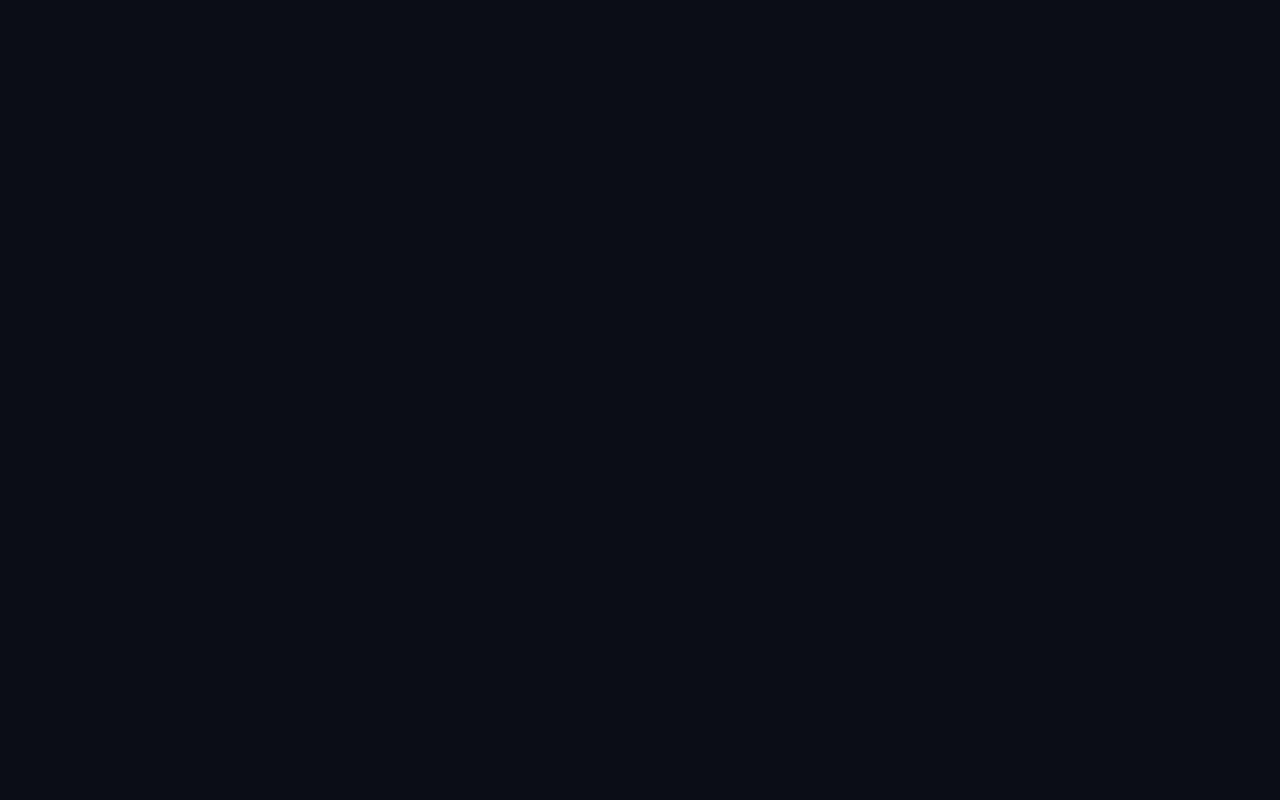
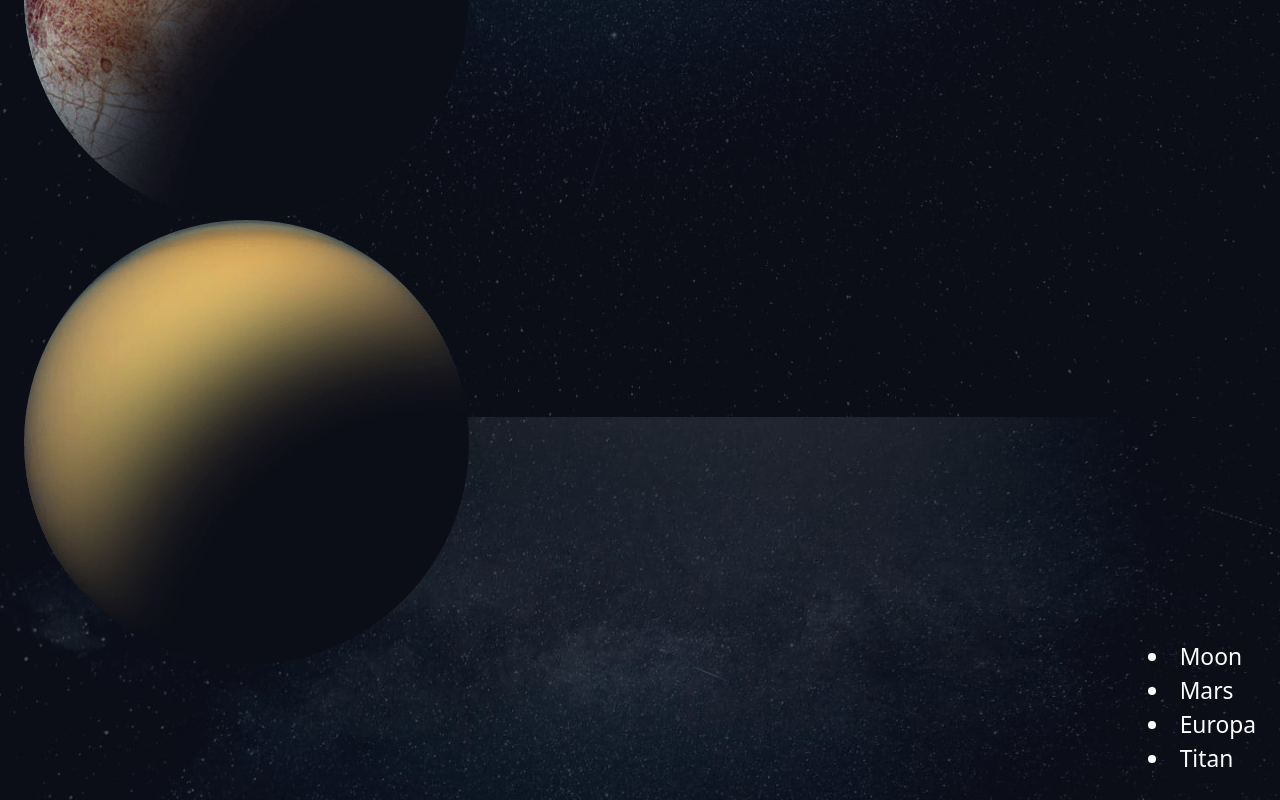
Before and after one commit to ayezabashir/space-tourism-website, a React (Vite) app: page /destination in a window 1280 px wide. Shown: the part 1183-1983 px from the top of the page. Before the commit the page ends 800 px from the top, so only its background shows below. Built offline with nearby package versions, Linux system fonts and the light colour scheme; a web font is replaced by a local one.

Commit message:
destination page

```diff
--- a/src/pages/Destination.jsx
+++ b/src/pages/Destination.jsx
@@ -1,15 +1,38 @@
-import React from 'react'
+import { useState } from "react"
+import data from "/src/data/data.json"
 
 const Destination = () => {
+  const [currDestination, setCurrDestination] = useState('moon');
+  const destinations = data.destinations;
   return (
-    <div className='bg-[url(/src/assets/home/background-home-mobile.jpg)] sm:bg-[url(/src/assets/home/background-home-tablet.jpg)] lg:bg-[url(/src/assets/home/background-home-desktop.jpg)] bg-fixed bg-no-repeat bg-cover min-h-screen w-full'
+    <div className='bg-[url(/src/assets/destination/background-destination-mobile.jpg)] sm:bg-[url(/src/assets/destination/background-destination-tablet.jpg)] lg:bg-[url(/src/assets/destination/background-destination-desktop.jpg)] bg-fixed bg-no-repeat bg-cover min-h-screen w-full'
       aria-label='Space travel destinations' >
       <div className='container'>
-      <h1 className='text-white'><span className='text-gray-500 font-bold'>01</span> Pick your destination</h1>
-      <main>
-        <section></section>
-      </main>
-    </div>
+        <h1 className='text-white'><span className='text-gray-500 font-bold'>01</span> Pick your destination</h1>
+        <main>
+          <section className="flex justify-between items-baseline">
+            <div>
+              {
+                destinations.map((destination, index) => (
+                  <img key={index} src={destination.images.png} />
+                ))
+              }
+            </div>
+            <div>
+              <nav>
+                <li onClick={()=>setCurrDestination("Moon")}>Moon</li>
+                <li onClick={()=>setCurrDestination("Mars")}>Mars</li>
+                <li onClick={()=>setCurrDestination("Europa")}>Europa</li>
+                <li  onClick={()=>setCurrDestination("Titan")}>Titan</li>
+              </nav>
+              {
+                console.log(currDestination)
+
+              }
+            </div>
+          </section>
+        </main>
+      </div>
     </div>
   )
 }
```
